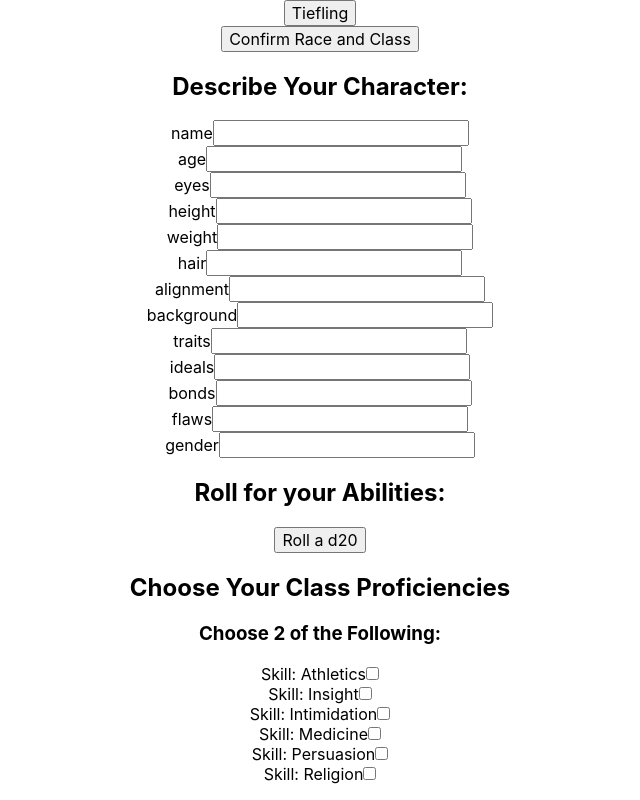
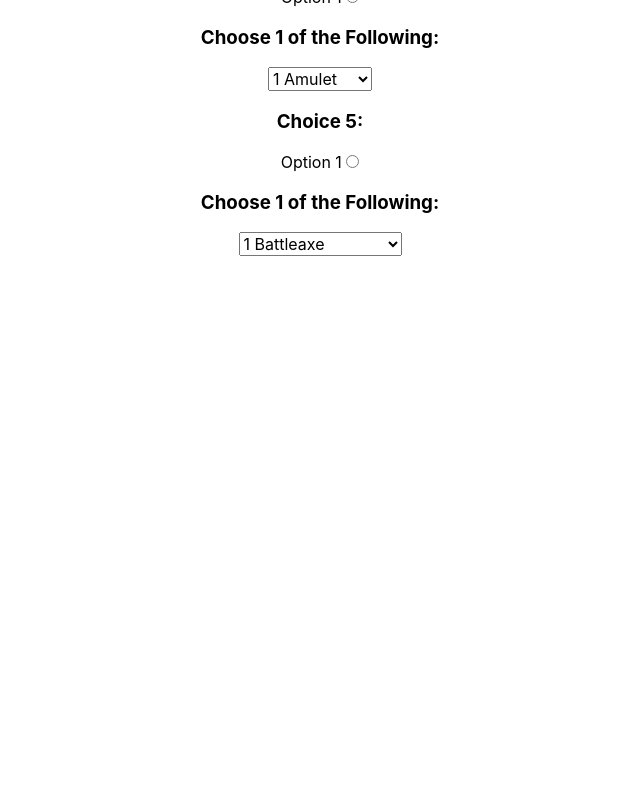
Before and after one commit to sjlowchappell/dnd-character-creator, a React (Create React App) app: page /Equipment in a window 1280 px wide. Shown: the part 720-1520 px from the top of the page, without its empty margins (320-960 px from the left). After the commit the page ends 976 px from the top, so only its background shows below. Built offline with nearby package versions, Linux system fonts and the light colour scheme.

Commit message:
Project got too big--split into a bunch of smaller pieces and in need of refactoring

```diff
--- a/package.json
+++ b/package.json
@@ -28,5 +28,8 @@
       "last 1 firefox version",
       "last 1 safari version"
     ]
+  },
+  "devDependencies": {
+    "react-router-dom": "^5.0.1"
   }
 }
--- a/src/App.css
+++ b/src/App.css
@@ -191,3 +191,13 @@ ul {
 	margin: 0;
 	padding: 0;
 }
+
+.wrapper {
+	margin: 0 auto;
+	max-width: 1000px;
+}
+
+.infoBox {
+	display: flex;
+	justify-content: space-around;
+}
--- a/src/App.js
+++ b/src/App.js
@@ -1,11 +1,12 @@
 import React, { Component } from 'react';
-import axios from 'axios';
+// import axios from 'axios';
 import './App.css';
 import CharacterCustomizer from './components/CharacterCustomizer';
-import Abilities from './components/Abilities';
+import { BrowserRouter as Router, Route, Link } from 'react-router-dom';
+import Equipment from './components/Equipment';
 import Description from './components/Description';
-import Choose from './components/Choose';
-import Equipment from './components/Equipment';
+// import Abilities from './components/Abilities';
+// import Choose from './components/Choose';
 
 const races = [
 	{
@@ -95,115 +96,7 @@ const classes = [
 		url: 'http://www.dnd5eapi.co/api/classes/12',
 	},
 ];
-
-class App extends Component {
-	constructor() {
-		super();
-		this.state = {
-			class: {
-				_id: '5bce90ff5b7768e792017cf7',
-				index: 7,
-				name: 'Paladin',
-				hit_die: 10,
-				proficiency_choices: [
-					{
-						from: [
-							{
-								name: 'Skill: Athletics',
-								url: 'http://www.dnd5eapi.co/api/proficiencies/108',
-							},
-							{
-								name: 'Skill: Insight',
-								url: 'http://www.dnd5eapi.co/api/proficiencies/111',
-							},
-							{
-								name: 'Skill: Intimidation',
-								url: 'http://www.dnd5eapi.co/api/proficiencies/112',
-							},
-							{
-								name: 'Skill: Medicine',
-								url: 'http://www.dnd5eapi.co/api/proficiencies/114',
-							},
-							{
-								name: 'Skill: Persuasion',
-								url: 'http://www.dnd5eapi.co/api/proficiencies/118',
-							},
-							{
-								name: 'Skill: Religion',
-								url: 'http://www.dnd5eapi.co/api/proficiencies/119',
-							},
-						],
-						type: 'proficiencies',
-						choose: 2,
-					},
-				],
-				proficiencies: [
-					{
-						url: 'http://www.dnd5eapi.co/api/proficiencies/4',
-						name: 'All armor',
-					},
-					{
-						url: 'http://www.dnd5eapi.co/api/proficiencies/18',
-						name: 'Shields',
-					},
-					{
-						url: 'http://www.dnd5eapi.co/api/proficiencies/19',
-						name: 'Simple weapons',
-					},
-					{
-						url: 'http://www.dnd5eapi.co/api/proficiencies/20',
-						name: 'Martial weapons',
-					},
-				],
-				saving_throws: [
-					{
-						url: 'http://www.dnd5eapi.co/api/ability-scores/5',
-						name: 'WIS',
-					},
-					{
-						url: 'http://www.dnd5eapi.co/api/ability-scores/6',
-						name: 'CHA',
-					},
-				],
-				starting_equipment: {
-					url: 'http://www.dnd5eapi.co/api/startingequipment/7',
-					class: 'Paladin',
-				},
-				class_levels: {
-					url: 'http://www.dnd5eapi.co/api/classes/Paladin/levels',
-					class: 'Paladin',
-				},
-				subclasses: [
-					{
-						name: 'Devotion',
-						url: 'http://www.dnd5eapi.co/api/subclasses/7',
-					},
-				],
-				spellcasting: {
-					url: 'http://www.dnd5eapi.co/api/spellcasting/4',
-					class: 'Paladin',
-				},
-				url: 'http://www.dnd5eapi.co/api/classes/7',
-			},
-			// {
-			// 	name: '',
-			// 	url: '',
-			// 	// Includes:
-			// 	/*
-			// 		name
-			// 		index
-			// 		hit_die
-			// 		proficiency_choices
-			// 		proficiencies
-			// 		saving_throws
-			// 		starting_equipment -> url to look up equipment
-			// 		class_levels
-			// 		spellcasting
-			// 		url
-			// 	*/
-			// 	// Make a call to get features based on paladin level, filter out unique objects
-			// },
-			race: {
+const raceInfo = {
 	_id: '5bce91525b7768e792018382',
 	index: 1,
 	name: 'Dwarf',
@@ -214,8 +107,7 @@ class App extends Component {
 	age:
 		'Dwarves mature at the same rate as humans, but they’re considered young until they reach the age of 50. On average, they live about 350 years.',
 	size: 'Medium',
-				size_description:
-					'Dwarves stand between 4 and 5 feet tall and average about 150 pounds. Your size is Medium.',
+	size_description: 'Dwarves stand between 4 and 5 feet tall and average about 150 pounds. Your size is Medium.',
 	starting_proficiencies: [
 		{
 			name: 'Battleaxes',
@@ -289,60 +181,94 @@ class App extends Component {
 		},
 	],
 	url: 'http://www.dnd5eapi.co/api/races/1',
+};
+const classInfo = {
+	_id: '5bce90ff5b7768e792017cf7',
+	index: 7,
+	name: 'Paladin',
+	hit_die: 10,
+	proficiency_choices: [
+		{
+			from: [
+				{
+					name: 'Skill: Athletics',
+					url: 'http://www.dnd5eapi.co/api/proficiencies/108',
 				},
-			// {
-			// 	name: '',
-			// 	url: '',
-			// 	// Includes:
-			// 	/*
-			// 		name
-			// 		index
-			// 		speed
-			// 		ability_bonuses
-			// 		alignment description
-			// 		age description
-			// 		size
-			// 		size description
-			// 		starting_proficiencies
-			// 		starting_proficiency_options
-			// 		languages
-			// 		language_desc
-			// 		traits
-			// 		subraces
-			// 		url
-			// 	*/
-			// },
-			description: [
-				{ descriptor: 'name', value: '' },
-				{ descriptor: 'age', value: '' }, // desc. comes with Race
-				{ descriptor: 'eyes', value: '' },
-				{ descriptor: 'height', value: '' }, // desc. comes with Race
-				{ descriptor: 'weight', value: '' },
-				{ descriptor: 'hair', value: '' },
-				{ descriptor: 'alignment', value: '' }, // desc. comes with Race
-				{ descriptor: 'background', value: '' },
-				{ descriptor: 'traits', value: '' },
-				{ descriptor: 'ideals', value: '' },
-				{ descriptor: 'bonds', value: '' },
-				{ descriptor: 'flaws', value: '' },
-				{ descriptor: 'gender', value: '' },
+				{
+					name: 'Skill: Insight',
+					url: 'http://www.dnd5eapi.co/api/proficiencies/111',
+				},
+				{
+					name: 'Skill: Intimidation',
+					url: 'http://www.dnd5eapi.co/api/proficiencies/112',
+				},
+				{
+					name: 'Skill: Medicine',
+					url: 'http://www.dnd5eapi.co/api/proficiencies/114',
+				},
+				{
+					name: 'Skill: Persuasion',
+					url: 'http://www.dnd5eapi.co/api/proficiencies/118',
+				},
+				{
+					name: 'Skill: Religion',
+					url: 'http://www.dnd5eapi.co/api/proficiencies/119',
+				},
 			],
-			abilities: {
-				initialRolls: [],
-				totalScores: [
-					{ name: 'strength', value: 0 },
-					{ name: 'dexterity', value: 0 },
-					{ name: 'constitution', value: 0 },
-					{ name: 'intelligence', value: 0 },
-					{ name: 'wisdom', value: 0 },
-					{ name: 'charisma', value: 0 },
+			type: 'proficiencies',
+			choose: 2,
+		},
 	],
-				skills: [],
+	proficiencies: [
+		{
+			url: 'http://www.dnd5eapi.co/api/proficiencies/4',
+			name: 'All armor',
 		},
-			proficiencies: {
-				// Combine proficiencies from race and class, and ones selected from proficiency options
+		{
+			url: 'http://www.dnd5eapi.co/api/proficiencies/18',
+			name: 'Shields',
 		},
-			equipment: {
+		{
+			url: 'http://www.dnd5eapi.co/api/proficiencies/19',
+			name: 'Simple weapons',
+		},
+		{
+			url: 'http://www.dnd5eapi.co/api/proficiencies/20',
+			name: 'Martial weapons',
+		},
+	],
+	saving_throws: [
+		{
+			url: 'http://www.dnd5eapi.co/api/ability-scores/5',
+			name: 'WIS',
+		},
+		{
+			url: 'http://www.dnd5eapi.co/api/ability-scores/6',
+			name: 'CHA',
+		},
+	],
+	starting_equipment: {
+		url: 'http://www.dnd5eapi.co/api/startingequipment/7',
+		class: 'Paladin',
+	},
+	class_levels: {
+		url: 'http://www.dnd5eapi.co/api/classes/Paladin/levels',
+		class: 'Paladin',
+	},
+	level: 1,
+	subclasses: [
+		{
+			name: 'Devotion',
+			url: 'http://www.dnd5eapi.co/api/subclasses/7',
+		},
+	],
+	spellcasting: {
+		url: 'http://www.dnd5eapi.co/api/spellcasting/4',
+		class: 'Paladin',
+	},
+	url: 'http://www.dnd5eapi.co/api/classes/7',
+};
+const equipInfo = {
 	_id: '5bce92095b7768e79201864a',
 	index: 7,
 	starting_equipment: [
@@ -887,15 +813,40 @@ class App extends Component {
 		url: 'http://www.dnd5eapi.co/api/classes/7',
 		name: 'Paladin',
 	},
-			},
-			health: {
-				hp: 0,
-				tempHp: 0,
-				hitDiceTotal: 0,
-				hitDiceRemaining: 0,
-			},
-			xp: 0,
-			insp: false,
+};
+const description = [
+	{ descriptor: 'name', value: 'Thrandrill' },
+	{ descriptor: 'age', value: '27' }, // desc. comes with Race
+	{ descriptor: 'eyes', value: 'Brown' },
+	{ descriptor: 'height', value: '6\' 11"' }, // desc. comes with Race
+	{ descriptor: 'weight', value: '155lbs' },
+	{ descriptor: 'hair', value: 'Brown' },
+	{ descriptor: 'alignment', value: 'Neutral-Good' }, // desc. comes with Race
+	{ descriptor: 'background', value: 'Smuggler' },
+	{ descriptor: 'traits', value: 'Here are some traits' },
+	{ descriptor: 'ideals', value: 'Here are some ideals' },
+	{ descriptor: 'bonds', value: 'Here are some bonds' },
+	{ descriptor: 'flaws', value: 'Here are some flaws' },
+	{ descriptor: 'gender', value: 'Male' },
+];
+const abilities = [
+	{ name: 'strength', value: 17 },
+	{ name: 'dexterity', value: 15 },
+	{ name: 'constitution', value: 10 },
+	{ name: 'intelligence', value: 12 },
+	{ name: 'wisdom', value: 13 },
+	{ name: 'charisma', value: 11 },
+];
+
+class App extends Component {
+	constructor() {
+		super();
+		this.state = {
+			class: classInfo,
+			race: raceInfo,
+			equipment: equipInfo,
+			description: description,
+			abilities: abilities,
 		};
 	}
 	handleClick = e => {
@@ -906,92 +857,129 @@ class App extends Component {
 			[stateKey]: { name: name, url: url },
 		});
 	};
-	getAbilities = () => {
-		if (this.state.abilities.initialRolls.length < 6) {
-			const rolls = this.state.abilities.initialRolls;
-			const diceRoll = Math.ceil(Math.random() * 20);
-			rolls.push(diceRoll);
-			this.setState(prevState => ({
-				abilities: {
-					...prevState.abilities,
-					initialRolls: rolls,
-				},
-			}));
-		} else {
-			console.log('All abilities rolled for!');
-		}
-	};
-	confirmedRaceAndClass = () => {
-		try {
-			const classInfo = axios.get(this.state.class.url);
-			const raceInfo = axios.get(this.state.race.url);
-			Promise.all([classInfo, raceInfo]).then(res => {
-				res[0].data.level = 1;
-				const proficiencies = [];
-				proficiencies.push([...res[0].data.proficiencies, ...res[1].data.starting_proficiencies]);
-				this.setState({
-					class: res[0].data,
-					race: res[1].data,
-					proficiencies: proficiencies,
-				});
-				const features = axios.get(
-					`http://www.dnd5eapi.co/api/features/${this.state.class.name.toLowerCase()}/level/${
-						this.state.class.level
-					}`,
-				);
-				const equipment = axios.get(this.state.class.starting_equipment.url);
-				Promise.all([features, equipment]).then(res => {
-					const names = res[0].data.results.map(feature => {
-						return feature.name;
-					});
-					const unique = names.filter((name, index) => {
-						return names.indexOf(name) >= index;
-					});
-					this.setState(prevState => ({
-						class: {
-							...prevState.class,
-							features: unique,
-						},
-						equipment: res[1].data,
-					}));
-				});
-				this.calculateBaseAbilities();
-			});
-		} catch (err) {
-			console.log(err);
-		}
-	};
-	calculateBaseAbilities = () => {
-		const raceScores = this.state.race.ability_bonuses;
-		const totals = this.state.abilities.totalScores;
-		let i = 0;
-		totals.forEach(score => {
-			score.value = score.value + raceScores[i];
-			i++;
-		});
-		this.setState({
-			abilities: {
-				totalScores: totals,
-				initialRolls: [],
-				skills: [],
-			},
-		});
-	};
+
 	charName = e => {
 		this.setState({
 			name: e.target.value,
 		});
 	};
-	charDescription = e => {
-		const description = this.state.description;
-		const index = e.target.parentElement.getAttribute('data-index');
-		const value = e.target.value;
-		const descriptor = this.state.description[index].descriptor;
-		description[index] = { descriptor, value };
-		this.setState({
-			description: description,
-		});
-	};
+
+	render() {
+		return (
+			<Router>
+				<div className="App">
+					<h1>DND Character Creator</h1>
+					<Link to="/class">Choose Class </Link>
+					<Link to="/race">Choose Race </Link>
+					<Link to="/Equipment">Choose Equipment</Link>
+
+					<Route
+						path="/Equipment"
+						render={() => {
+							return <Equipment equipment={this.state.equipment} />;
+						}}
+					/>
+					<Route
+						path="/class"
+						render={() => {
+							return <CharacterCustomizer name={'Class'} onClick={this.handleClick} list={classes} />;
+						}}
+					/>
+					<Route
+						path="/race"
+						render={() => {
+							return <CharacterCustomizer name={'Race'} onClick={this.handleClick} list={races} />;
+						}}
+					/>
+				</div>
+			</Router>
+		);
+	}
+}
+
+export default App;
+
+/*
+Todo:
+	1) Make a call to get features/traits/abilities based on level of character DONE
+	2) Create a Choose Proficiciencies/Skills component
+	3) Make a call to get equipment based on class DONE
+	4) Create a Choose Equipment Component DONE
+	5) Render character sheet on Screen
+	6) Add any additional rolls (hit points) to abilities section
+	7) Add a Spells page
+
+	Make a Choices Component that works for class skill prof.(DONE), race skill prof (DONE). (DONE), equipment(DONE), abilities
+*/
+
+// To do later:
+
+// this.state(			description: [
+// 	{ descriptor: 'name', value: '' },
+// 	{ descriptor: 'age', value: '' }, // desc. comes with Race
+// 	{ descriptor: 'eyes', value: '' },
+// 	{ descriptor: 'height', value: '' }, // desc. comes with Race
+// 	{ descriptor: 'weight', value: '' },
+// 	{ descriptor: 'hair', value: '' },
+// 	{ descriptor: 'alignment', value: '' }, // desc. comes with Race
+// 	{ descriptor: 'background', value: '' },
+// 	{ descriptor: 'traits', value: '' },
+// 	{ descriptor: 'ideals', value: '' },
+// 	{ descriptor: 'bonds', value: '' },
+// 	{ descriptor: 'flaws', value: '' },
+// 	{ descriptor: 'gender', value: '' },
+// ],
+// abilities: {
+// 	initialRolls: [],
+// 	totalScores: [
+// 		{ name: 'strength', value: 0 },
+// 		{ name: 'dexterity', value: 0 },
+// 		{ name: 'constitution', value: 0 },
+// 		{ name: 'intelligence', value: 0 },
+// 		{ name: 'wisdom', value: 0 },
+// 		{ name: 'charisma', value: 0 },
+// 	],
+// 	skills: [],
+// },
+// proficiencies: {
+// 	// Combine proficiencies from race and class, and ones selected from proficiency options
+// },
+// equipment: {},
+// health: {
+// 	hp: 0,
+// 	tempHp: 0,
+// 	hitDiceTotal: 0,
+// 	hitDiceRemaining: 0,
+// },
+// xp: 0,
+// insp: false,)
+
+// getAbilities = () => {
+// 	if (this.state.abilities.initialRolls.length < 6) {
+// 		const rolls = this.state.abilities.initialRolls;
+// 		const diceRoll = Math.ceil(Math.random() * 20);
+// 		rolls.push(diceRoll);
+// 		this.setState(prevState => ({
+// 			abilities: {
+// 				...prevState.abilities,
+// 				initialRolls: rolls,
+// 			},
+// 		}));
+// 	} else {
+// 		console.log('All abilities rolled for!');
+// 	}
+// };
+
+// charDescription = e => {
+// 	const description = this.state.description;
+// 	const index = e.target.parentElement.getAttribute('data-index');
+// 	const value = e.target.value;
+// 	const descriptor = this.state.description[index].descriptor;
+// 	description[index] = { descriptor, value };
+// 	this.setState({
+// 		description: description,
+// 	});
+// };
 // chooseLevel = e => {
 // 	const level = e.target.value;
 // 	this.setState(prevState => ({
@@ -1002,16 +990,45 @@ class App extends Component {
 // 	}));
 // };
 
-	render() {
-		return (
-			<div className="App">
-				<h1>DND Character Creator</h1>
-				<CharacterCustomizer name={'Class'} onClick={this.handleClick} list={classes} />
-				<CharacterCustomizer name={'Race'} onClick={this.handleClick} list={races} />
-				<div>
-					<button onClick={this.confirmedRaceAndClass}>Confirm Race and Class</button>
-				</div>
+// calculateBaseAbilities = () => {
+// 	const raceScores = this.state.race.ability_bonuses;
+// 	const totals = this.state.abilities.totalScores;
+// 	let i = 0;
+// 	totals.forEach(score => {
+// 		score.value = score.value + raceScores[i];
+// 		i++;
+// 	});
+// 	this.setState({
+// 		abilities: {
+// 			totalScores: totals,
+// 			initialRolls: [],
+// 			skills: [],
+// 		},
+// 	});
+// };
 
+// const features = axios.get(
+// 	`http://www.dnd5eapi.co/api/features/${this.state.class.name.toLowerCase()}/level/${this.state.class.level}`,
+// );
+// const equipment = axios.get(this.state.class.starting_equipment.url);
+// Promise.all([features, equipment]).then(res => {
+// 	const names = res[0].data.results.map(feature => {
+// 		return feature.name;
+// 	});
+// 	const unique = names.filter((name, index) => {
+// 		return names.indexOf(name) >= index;
+// 	});
+// 	this.setState(prevState => ({
+// 		class: {
+// 			...prevState.class,
+// 			features: unique,
+// 		},
+// 		equipment: res[1].data,
+// 	}));
+// });
+// this.calculateBaseAbilities();
+
+/*
 <Description descriptors={this.state.description} onChange={this.charDescription} />
 
 <Abilities onClick={this.getAbilities} abilities={this.state.abilities.initialRolls} />
@@ -1021,9 +1038,9 @@ class App extends Component {
 <h2>Choose Your Race Proficiencies</h2>
 <Choose choices={this.state.race.starting_proficiency_options} />
 <Equipment equipment={this.state.equipment} />
-				<h2>Roll for Hit Points</h2>
+<h2>Roll for Hit Points</h2> */
 
-				{/* <label htmlFor="levelSelect">Choose your Level:</label>
+/* <label htmlFor="levelSelect">Choose your Level:</label>
 <select id="levelSelect" onChange={this.chooseLevel}>
 	<option value="1">Level 1</option>
 	<option value="2">Level 2</option>
@@ -1045,23 +1062,27 @@ class App extends Component {
 	<option value="18">Level 18</option>
 	<option value="19">Level 19</option>
 	<option value="20">Level 20</option>
-				</select> */}
-			</div>
-		);
-	}
-}
+</select> */
 
-export default App;
+// import Abilities from './components/Abilities';
+// import Description from './components/Description';
+// import Choose from './components/Choose';
 
-/*
-Todo:
-	1) Make a call to get features/traits/abilities based on level of character DONE
-	2) Create a Choose Proficiciencies/Skills component
-	3) Make a call to get equipment based on class DONE
-	4) Create a Choose Equipment Component DONE
-	5) Render character sheet on Screen
-	6) Add any additional rolls (hit points) to abilities section
-	7) Add a Spells page
-
-	Make a Choices Component that works for class skill prof.(DONE), race skill prof (DONE). (DONE), equipment(DONE), abilities
-*/
+// confirmedRaceAndClass = () => {
+// 	try {
+// 		const classInfo = axios.get(this.state.class.url);
+// 		const raceInfo = axios.get(this.state.race.url);
+// 		Promise.all([classInfo, raceInfo]).then(res => {
+// 			res[0].data.level = 1;
+// 			const proficiencies = [];
+// 			proficiencies.push([...res[0].data.proficiencies, ...res[1].data.starting_proficiencies]);
+// 			this.setState({
+// 				class: res[0].data,
+// 				race: res[1].data,
+// 				proficiencies: proficiencies,
+// 			});
+// 		});
+// 	} catch (err) {
+// 		console.log(err);
+// 	}
+// };
--- a/src/components/CharacterCustomizer.js
+++ b/src/components/CharacterCustomizer.js
@@ -7,7 +7,7 @@ function CharacterCustomizer({ name, list, onClick }) {
 			<ul>
 				{list.map(listItem => {
 					return (
-						<li>
+						<li key={listItem.url}>
 							<button onClick={onClick} className={name.toLowerCase()} data-url={listItem.url}>
 								{listItem.name}
 							</button>
--- a/src/components/Choose.js
+++ b/src/components/Choose.js
@@ -4,14 +4,11 @@ function Choose({ choices }) {
 	return (
 		<div>
 			<h3>Choose {choices.choose} of the Following:</h3>
-			{choices.from.map(choice => {
-				return (
-					<li>
-						<label htmlFor="">{choice.name || `${choice.quantity} ${choice.item.name}`}</label>
-						<input type="checkbox" />
-					</li>
-				);
-			})}
+			<select>
+				{choices.from.map(choice => {
+					return <option>{choice.name || `${choice.quantity} ${choice.item.name}`}</option>;
+				})}
+			</select>
 		</div>
 	);
 }
--- a/src/components/Equipment.js
+++ b/src/components/Equipment.js
@@ -8,11 +8,17 @@ function Equipment({ equipment }) {
 		equipmentChoices.push(
 			<div>
 				<h3>Choice {i}:</h3>
-				<p>
-					{equipment[currentChoice].map(choice => {
-						return <Choose choices={choice} />;
+				<div className="infoBox">
+					{equipment[currentChoice].map((choice, index) => {
+						return (
+							<div>
+								<label>Option {index + 1} </label>
+								<input type="radio" name={currentChoice} />
+								<Choose choices={choice} />
+							</div>
+						);
 					})}
-				</p>
+				</div>
 			</div>,
 		);
 	}
```
Also changed, not shown: 1 other file (tests, documents, lock files or other folders). Lines whose indentation alone changed are shown as unchanged.
